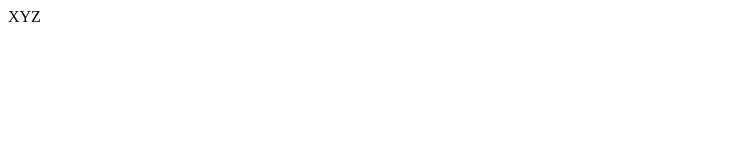
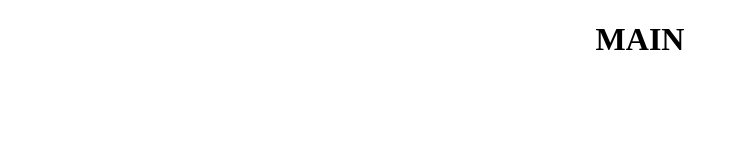
Before and after one commit to SiecUnityCraft/unitycraft.github-io, a plain HTML site: page index.html in a window 1280 px wide. Shown: the whole page, without its empty margins (0-739 px from the left). Drawn offline with Linux system fonts and the light colour scheme.

Commit message:
index.html

```diff
--- a/index.html
+++ b/index.html
@@ -5,6 +5,6 @@
     <title>Document</title>
 </head>
 <body>
-    XYZ
+    <h1><center>MAIN</center></h1>
 </body>
 </html>
```
